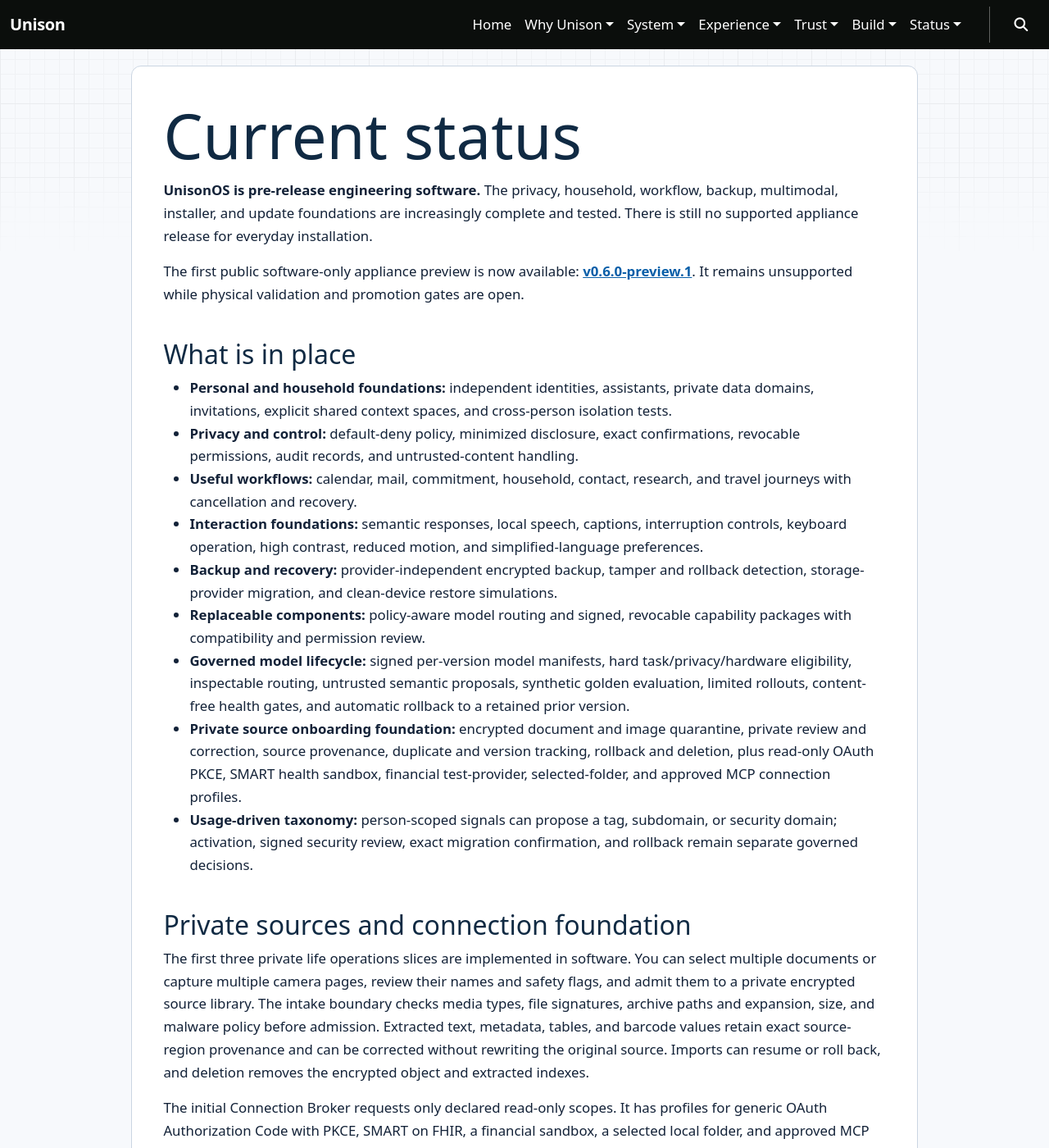
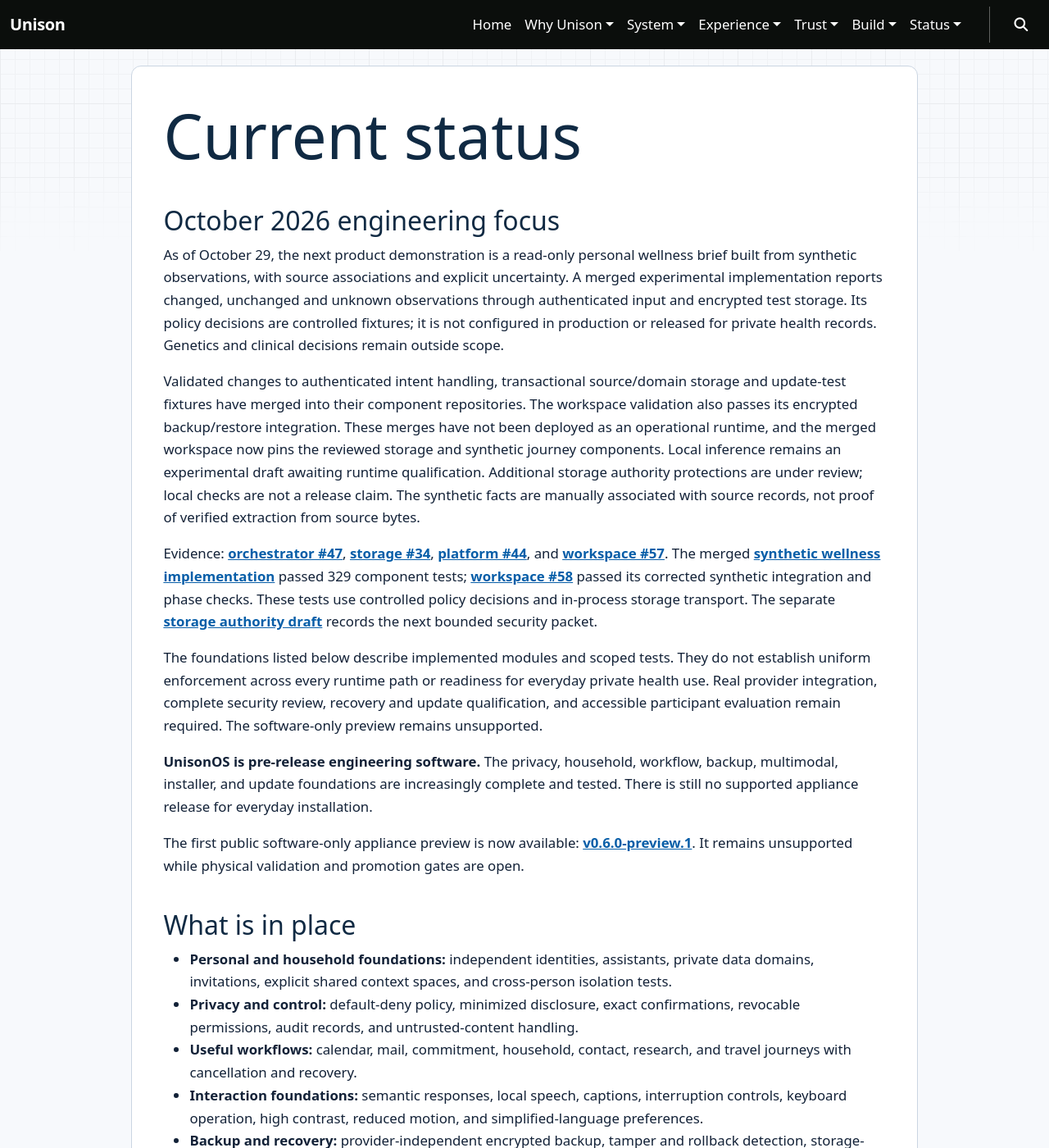
Before and after one commit to project-unisonOS/project-unisonos.github.io, an MkDocs documentation site: the page built from docs/current-status.md, in a window 1280 px wide and 1400 px high. Shown: the whole window at 82% size. Built offline with MkDocs 1.6.1, drawn with Linux system fonts in a browser that asks for light colours; nearby versions of some CDN libraries; some of the changed text lies outside the part shown.

Commit message:
Reduce hero typography and refresh verified project status

```diff
--- a/docs/assets/design-tokens.css
+++ b/docs/assets/design-tokens.css
@@ -297,13 +297,14 @@ body.homepage h2,
 body.homepage h3 { color: var(--home-text); }
 
 body.homepage h1 {
-  max-width: 18ch;
+  max-width: 26ch;
   margin: 0 0 clamp(1.5rem, 4vw, 3rem);
   font-family: Georgia, "Times New Roman", serif;
-  font-size: clamp(2.85rem, 7vw, 6rem);
+  font-size: clamp(2rem, 1.4rem + 3vw, 4rem);
+  overflow-wrap: anywhere;
   font-weight: 400;
   letter-spacing: -0.045em;
-  line-height: .96;
+  line-height: 1.08;
   text-wrap: balance;
 }
 
@@ -568,7 +569,6 @@ body.homepage footer { color: var(--home-muted); }
 }
 
 @media (max-width: 46rem) {
-  body.homepage h1 { font-size: clamp(2.5rem, 13vw, 4rem); }
   .contrast-grid,
   .affirmation-grid,
   .journey-grid,
--- a/docs/current-status.md
+++ b/docs/current-status.md
@@ -1,4 +1,41 @@
 # Current status
+
+## October 2026 engineering focus
+
+As of October 29, the next product demonstration is a read-only personal wellness
+brief built from synthetic observations, with source associations and explicit
+uncertainty. A merged experimental implementation reports changed, unchanged and unknown
+observations through authenticated input and encrypted test storage. Its policy
+decisions are controlled fixtures; it is not configured in production or released
+for private health records. Genetics and clinical decisions remain outside scope.
+
+Validated changes to authenticated intent handling, transactional source/domain
+storage and update-test fixtures have merged into their component repositories.
+The workspace validation also passes its encrypted backup/restore integration.
+These merges have not been deployed as an operational runtime, and the merged
+workspace now pins the reviewed storage and synthetic journey components.
+Local inference remains an experimental draft awaiting runtime qualification.
+Additional storage authority protections are under review; local checks are not
+a release claim. The synthetic facts are manually associated with source records,
+not proof of verified extraction from source bytes.
+
+Evidence: [orchestrator #47](https://github.com/project-unisonOS/unison-orchestrator/pull/47),
+[storage #34](https://github.com/project-unisonOS/unison-storage/pull/34),
+[platform #44](https://github.com/project-unisonOS/unison-platform/pull/44), and
+[workspace #57](https://github.com/project-unisonOS/unison-workspace/pull/57).
+The merged [synthetic wellness implementation](https://github.com/project-unisonOS/unison-orchestrator/pull/49)
+passed 329 component tests; [workspace #58](https://github.com/project-unisonOS/unison-workspace/pull/58)
+passed its corrected synthetic integration and phase checks. These tests use
+controlled policy decisions and in-process storage transport. The separate
+[storage authority draft](https://github.com/project-unisonOS/unison-storage/pull/36)
+records the next bounded security packet.
+
+The foundations listed below describe implemented modules and scoped tests.
+They do not establish uniform enforcement across every runtime path or readiness
+for everyday private health use. Real provider integration, complete security
+review, recovery and update qualification, and accessible participant evaluation
+remain required. The software-only preview remains unsupported.
+
 
 **UnisonOS is pre-release engineering software.** The privacy, household,
 workflow, backup, multimodal, installer, and update foundations are increasingly
@@ -51,14 +88,15 @@ metadata, tables, and barcode values retain exact source-region provenance and
 can be corrected without rewriting the original source. Imports can resume or
 roll back, and deletion removes the encrypted object and extracted indexes.
 
-The initial Connection Broker requests only declared read-only scopes. It has
+The prototype Connection Broker models declared read-only scopes. It has
 profiles for generic OAuth Authorization Code with PKCE, SMART on FHIR, a
 financial sandbox, a selected local folder, and approved MCP resources. Tokens
 remain behind opaque per-person handles, incremental sync deduplicates repeated
 items, and revocation stops further sync. The browser never asks you to paste a
 health or financial provider password.
 
-These are local and sandbox software contracts. Production connection
+These are local and sandbox software contracts, not evidence of a completed
+production OAuth exchange or live provider access. Production connection
 certification, live provider registrations, OCR quality on supported camera
 hardware, and production malware scanning remain release qualification work.
 
```
Also changed, not shown: docs/project/roadmap.md (+17 -1 lines).
